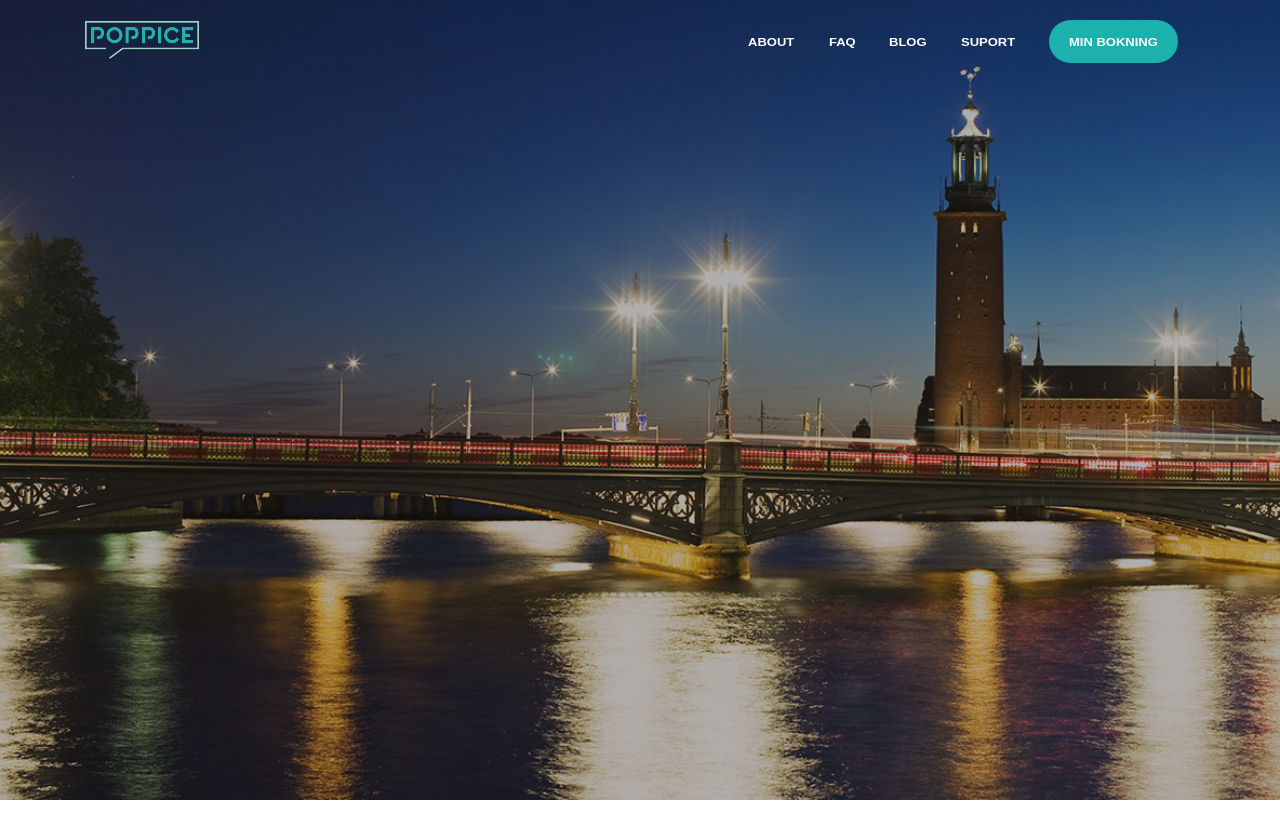
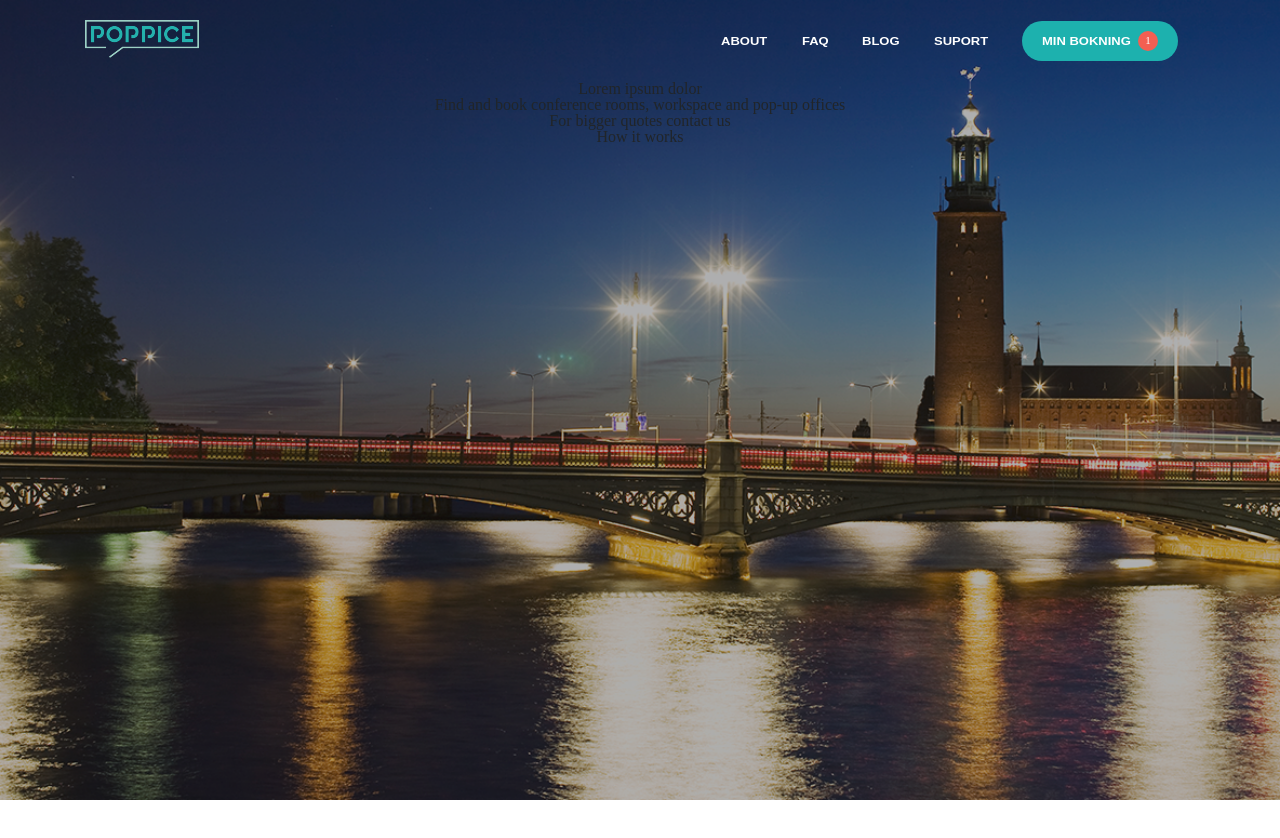
Before and after one commit to andrjuxa201185/test-task, a website: page app/html/index.html in a window 1280 px wide. Before the commit the page ends 800 px from the top, so only its background shows below. Drawn offline with Linux system fonts and the light colour scheme.

Commit message:
start header center

```diff
--- a/app/html/index.html
+++ b/app/html/index.html
@@ -24,9 +24,21 @@
                     <li><a href="">faq</a></li>
                     <li><a href="">blog</a></li>
                     <li><a href="">suport</a></li>
-                    <li class="active"><a href="">min bokning</a></li>
+                    <li class="active"><a href="">min bokning</a><span>1</span></li>
                 </ul>
             </nav>
+        </div>
+
+        <div class="container wrapper-header-center">
+            <div class="header-center d-flex align-items-center flex-column">
+                <h1>Lorem ipsum dolor</h1>
+                <p>Find and book conference rooms, workspace and pop-up offices</p>
+                <div class="search">
+
+                </div>
+                <p>For bigger quotes <a href="#">contact us</a></p>
+                <a href="#" class="my-btn">How it works</a>
+            </div>
         </div>
     </header>
 </body>
--- a/app/style/_header.scss
+++ b/app/style/_header.scss
@@ -23,14 +23,29 @@ header {
                 }
             }
             &.active{
-                background-color: #1db1ae;
-                padding: 15px 20px;
+                background-color: $turquoise;
+                padding: 10px 20px;
                 border-radius: 25px;
                 display: flex;
                 justify-content: space-between;
                 align-items: center;
-
+                span{
+                    display: flex;
+                    justify-content: center;
+                    align-items: center;
+                    margin-left: 7px;
+                    background-color: $orange;
+                    border-radius: 50%;
+                    width: 20px;
+                    height: 20px;
+                    color: white;
+                    font-size: 11px;
+                }
             }
         }
     }
+
+    .wrapper-header-center {
+       height: 100%;
+    }
 }
--- /dev/null
+++ b/app/style/_variables.scss
@@ -0,0 +1,2 @@
+$orange: #f35f52;
+$turquoise: #1db1ae;
--- a/app/style/css.scss
+++ b/app/style/css.scss
@@ -1,2 +1,3 @@
 @import "reset";
-@import '_header.scss';
+@import 'variables';
+@import 'header';
```
Also changed, not shown: app/style/css.css.
